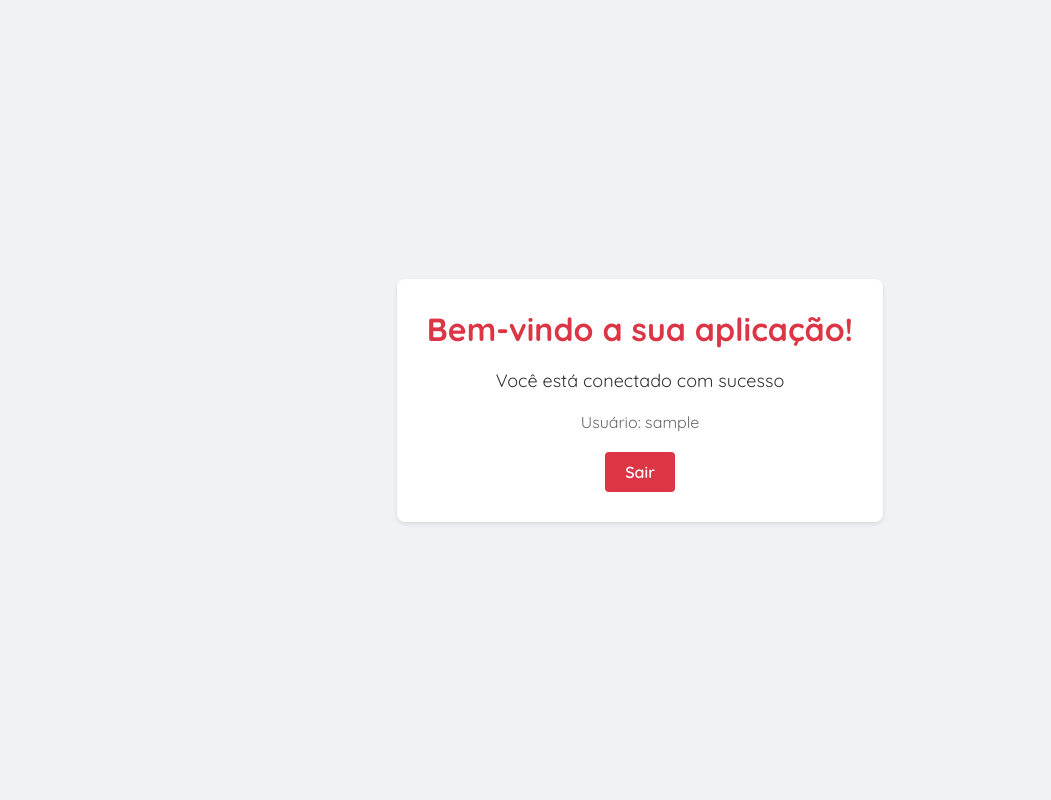
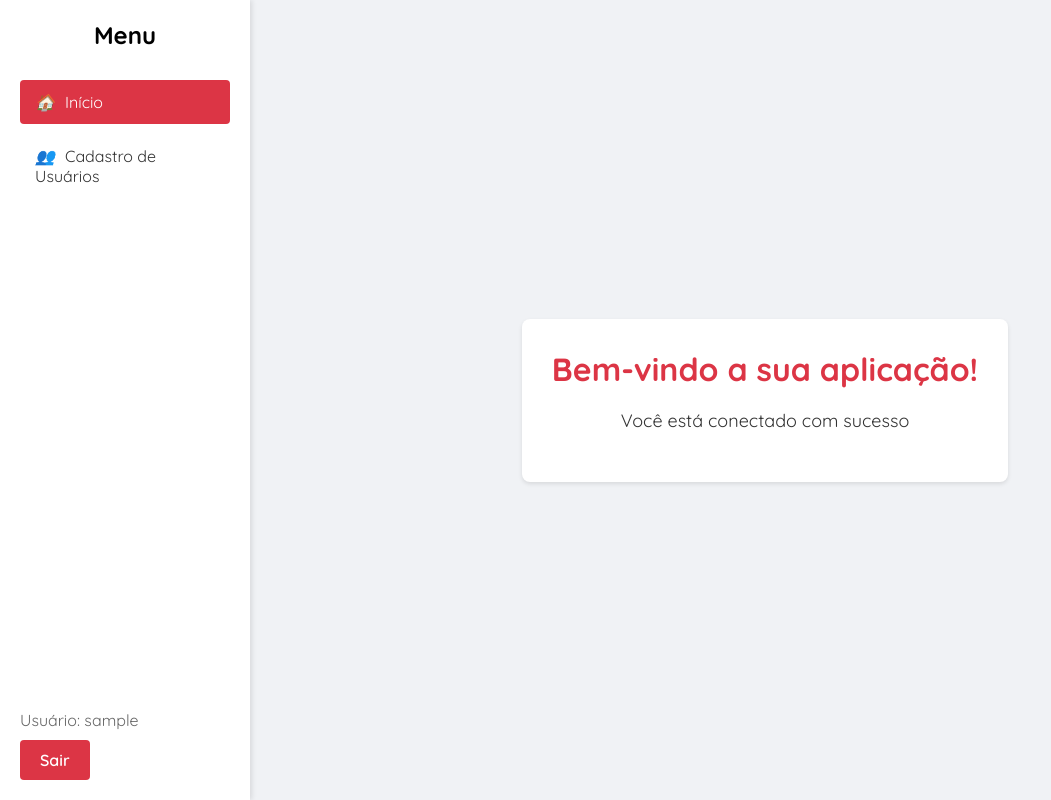
Before and after one commit to tarsosolon/IA, a plain HTML site: page hello.html in a window 1280 px wide. Shown: the whole page, without its empty margins (0-1051 px from the left). Drawn offline with Linux system fonts and the light colour scheme; sample sign-in values are in the browser's storage.

Commit message:
Adicionado menu lateral com opção de cadastro de usuários

```diff
--- a/hello.html
+++ b/hello.html
@@ -19,9 +19,57 @@
             background-color: #f0f2f5;
             height: 100vh;
             display: flex;
-            flex-direction: column;
+        }
+
+        .sidebar {
+            width: 250px;
+            height: 100vh;
+            background-color: white;
+            box-shadow: 2px 0 5px rgba(0, 0, 0, 0.1);
+            padding: 20px;
+            position: fixed;
+            left: 0;
+            top: 0;
+        }
+
+        .sidebar-header {
+            margin-bottom: 30px;
+            text-align: center;
+        }
+
+        .sidebar-menu {
+            list-style: none;
+        }
+
+        .menu-item {
+            margin-bottom: 10px;
+        }
+
+        .menu-item a {
+            display: block;
+            padding: 12px 15px;
+            color: #333;
+            text-decoration: none;
+            border-radius: 4px;
+            transition: all 0.3s;
+        }
+
+        .menu-item a:hover, .menu-item a.active {
+            background-color: #dc3545;
+            color: white;
+        }
+
+        .menu-item i {
+            margin-right: 10px;
+        }
+
+        .main-content {
+            margin-left: 250px;
+            flex: 1;
+            display: flex;
             justify-content: center;
             align-items: center;
+            padding: 20px;
         }
 
         .container {
@@ -68,11 +116,32 @@
     </style>
 </head>
 <body>
-    <div class="container">
-        <h1>Bem-vindo a sua aplicação!</h1>
-        <p>Você está conectado com sucesso</p>
-        <p class="user-info">Usuário: <span id="username"></span></p>
-        <button class="logout-btn" onclick="logout()">Sair</button>
+    <div class="sidebar">
+        <div class="sidebar-header">
+            <h2>Menu</h2>
+        </div>
+        <ul class="sidebar-menu">
+            <li class="menu-item">
+                <a href="#" class="active">
+                    <i>🏠</i>Início
+                </a>
+            </li>
+            <li class="menu-item">
+                <a href="#" onclick="showUserRegistration()">
+                    <i>👥</i>Cadastro de Usuários
+                </a>
+            </li>
+        </ul>
+        <div style="position: absolute; bottom: 20px; width: calc(100% - 40px);">
+            <p class="user-info" style="margin-bottom: 10px;">Usuário: <span id="username"></span></p>
+            <button class="logout-btn" onclick="logout()">Sair</button>
+        </div>
+    </div>
+    <div class="main-content">
+        <div class="container">
+            <h1>Bem-vindo a sua aplicação!</h1>
+            <p>Você está conectado com sucesso</p>
+        </div>
     </div>
 
     <script>
@@ -91,6 +160,12 @@
             sessionStorage.removeItem('username');
             window.location.href = 'index.html';
         }
+
+        // Função temporária para o cadastro de usuários
+        function showUserRegistration() {
+            alert('Em breve: Formulário de Cadastro de Usuários');
+            // Aqui podemos implementar a funcionalidade completa posteriormente
+        }
     </script>
 </body>
 </html>
```
